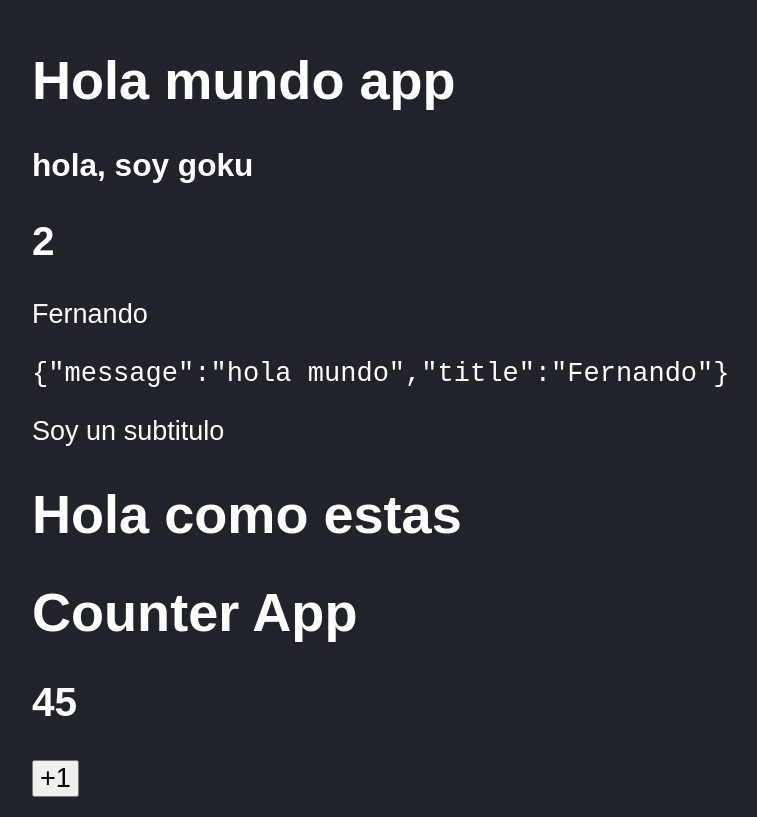
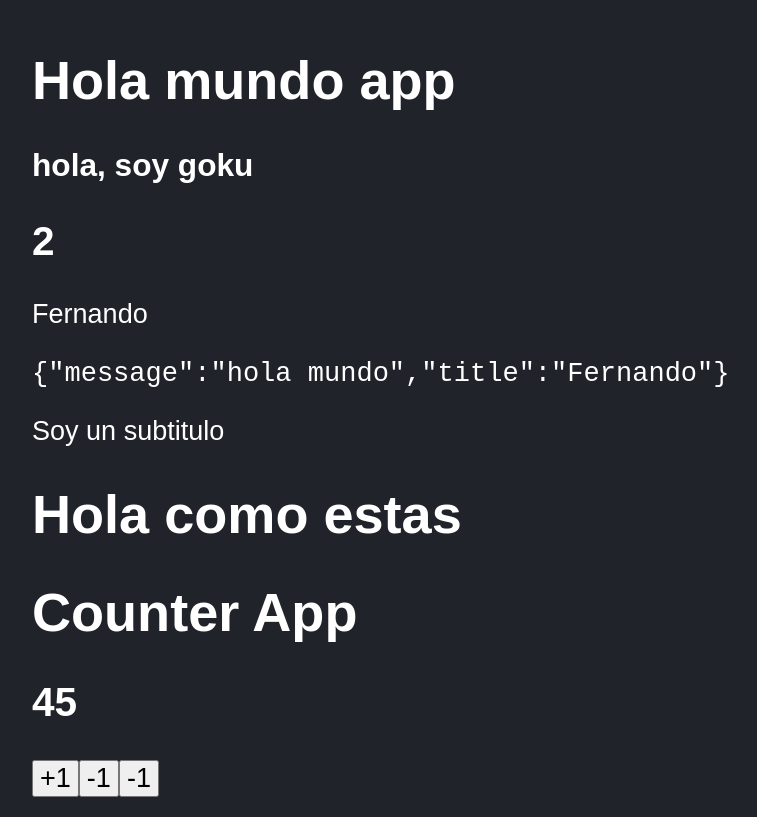
Before and after one commit to alicia-granados/MERN-EXPERIMENTS, a React (Vite) app in the folder 06-counter-react-vite/: page / in a window 1280 px wide. Shown: the part 135-952 px from the top of the page, without its empty margins (116-873 px from the left). Built offline with nearby package versions, Linux system fonts and the light colour scheme.

Commit message:
✨ feat:handleSubstract y handleReset

```diff
--- a/06-counter-react-vite/src/CounterApp.jsx
+++ b/06-counter-react-vite/src/CounterApp.jsx
@@ -9,6 +9,10 @@
         setCounter(counter+1);
         //setCounter( (c) =>  c+ 1)
     }
+    const  handleSubstract  = (event) =>  setCounter(counter-1);
+
+    const  handleReset  = (event) =>  setCounter(value);
+
   return (
     <>
       <h1>Counter App</h1>
@@ -16,6 +20,12 @@
 
         <button onClick={  handleAdd }>
             +1
+        </button>
+        <button onClick={  handleSubstract }>
+            -1
+        </button>
+        <button onClick={  handleReset }>
+            -1
         </button>
     </>
   )
--- a/06-counter-react-vite/src/styles.css
+++ b/06-counter-react-vite/src/styles.css
@@ -9,4 +9,5 @@
 button {
     padding: 15 px;
     font-size: 1.3rem;
+    margin-right: 5 px;
 }
```
